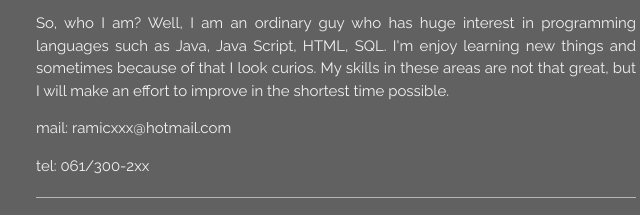
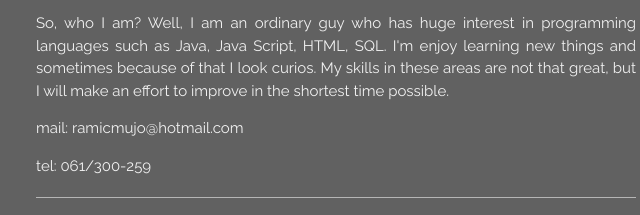
Before and after one commit to MrNoOne007/MrNoOne007.github.io, a plain HTML site: page index.html in a window 1280 px wide. Shown: the part 1165-1380 px from the top of the page, 454-1094 px from the left. Drawn offline with nearby package versions, Linux system fonts and the light colour scheme.

Commit message:
Update index.html

```diff
--- a/index.html
+++ b/index.html
@@ -82,8 +82,8 @@ body,h1,h2,h3,h4,h5 {font-family: "Raleway", sans-serif}
         I'm enjoy learning new things and sometimes because of that I look curios. My skills in these areas are not that great, but
         I will make an effort to improve in the shortest time possible.
       </p>
-      <p>mail: ramicxxx@hotmail.com</p>
-      <p>tel: 061/300-2xx</p>
+      <p>mail: ramicmujo@hotmail.com</p>
+      <p>tel: 061/300-259</p>
       <hr class="w3-opacity">
       <h4 class="w3-padding-16">Intereseted in</h4>
       <p class="w3-wide">Java</p>
```
